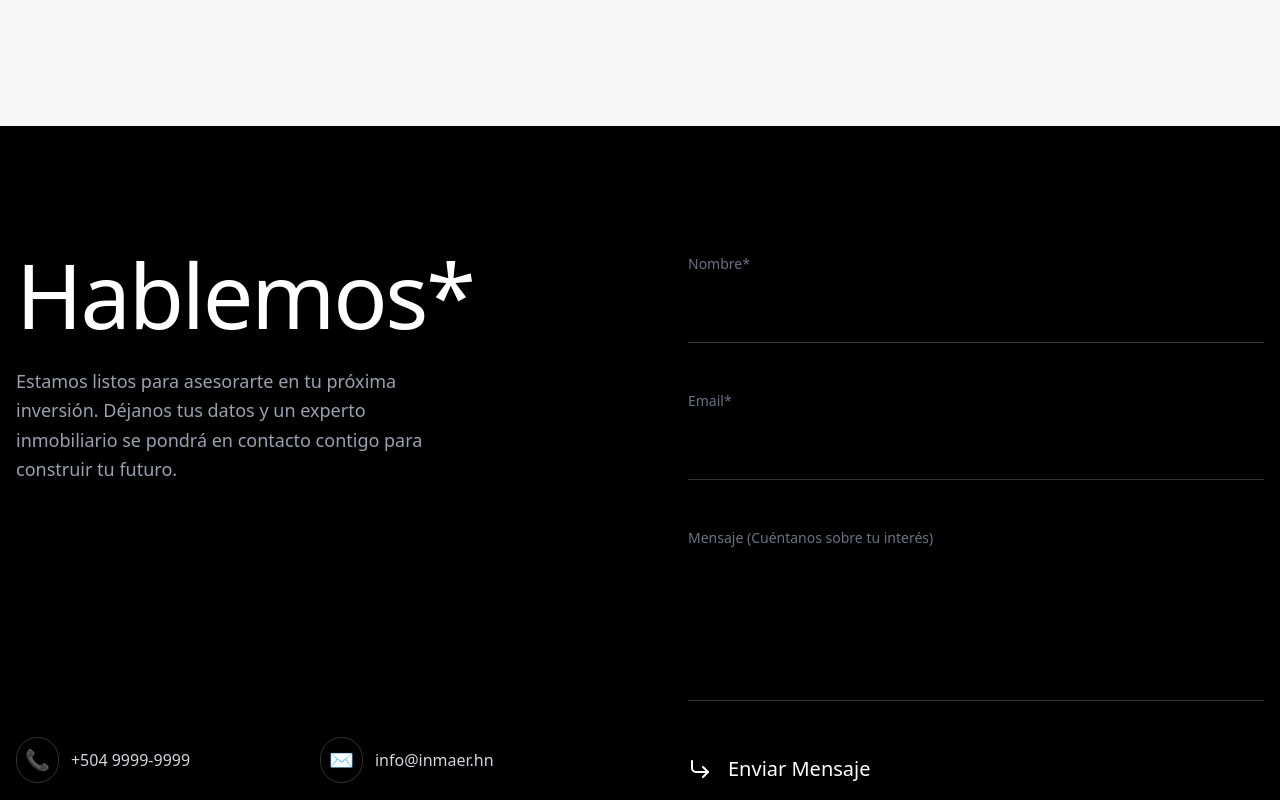
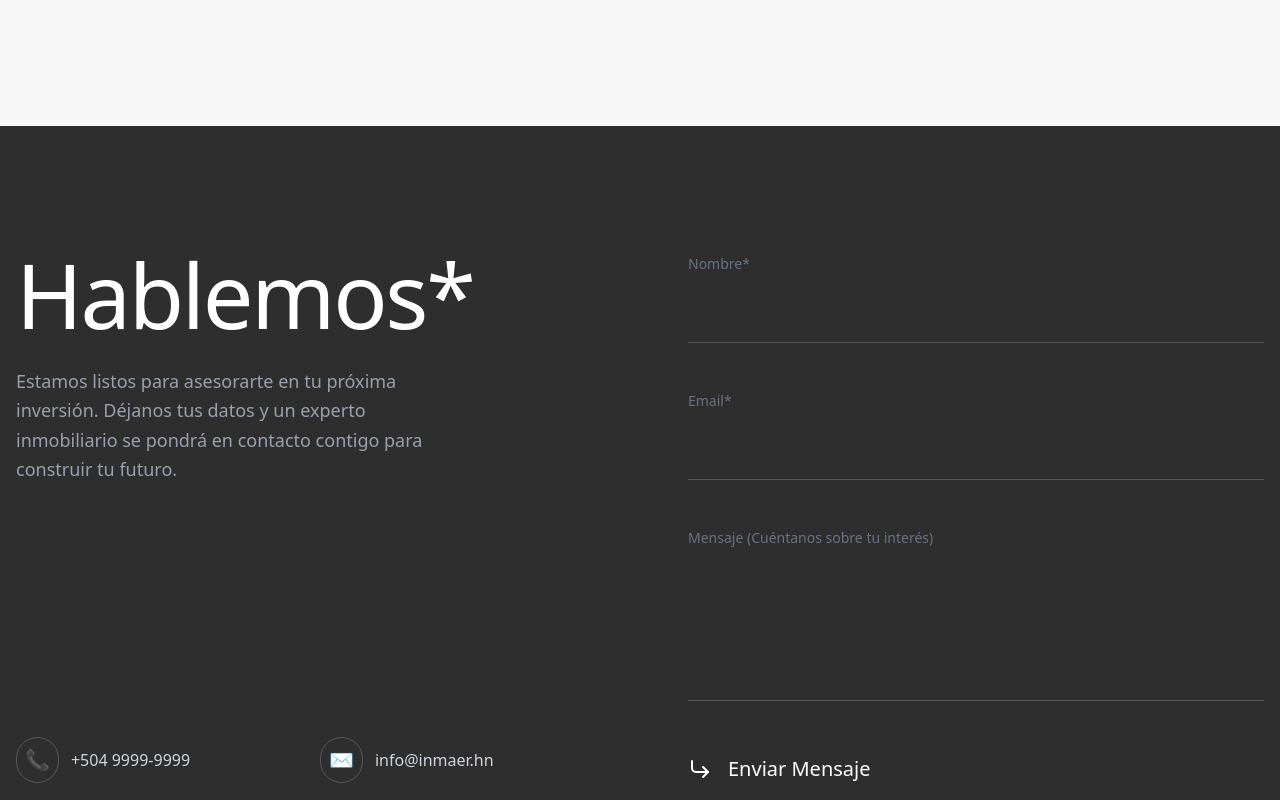
Before and after one commit to rplushn/inmaer-web, a Next.js app: page /design-2 in a window 1280 px wide. Shown: the part 7420-8220 px from the top of the page. Built offline with nearby package versions, Linux system fonts and the light colour scheme.

Commit message:
Change background color to #2E2E2E to match charcoal gray theme

```diff
--- a/src/components/design-2/section8-contact-form.tsx
+++ b/src/components/design-2/section8-contact-form.tsx
@@ -10,7 +10,7 @@ interface Section8ContactFormProps {
 const Section8ContactForm = ({ className }: Section8ContactFormProps) => {
   return (
     <section
-      className={cn("bg-black text-white py-24 md:py-32", className)}
+      className={cn("bg-[#2E2E2E] text-white py-24 md:py-32", className)}
       style={{
         fontFamily: 'system-ui, -apple-system, BlinkMacSystemFont, "Segoe UI", Roboto, sans-serif',
       }}
```
